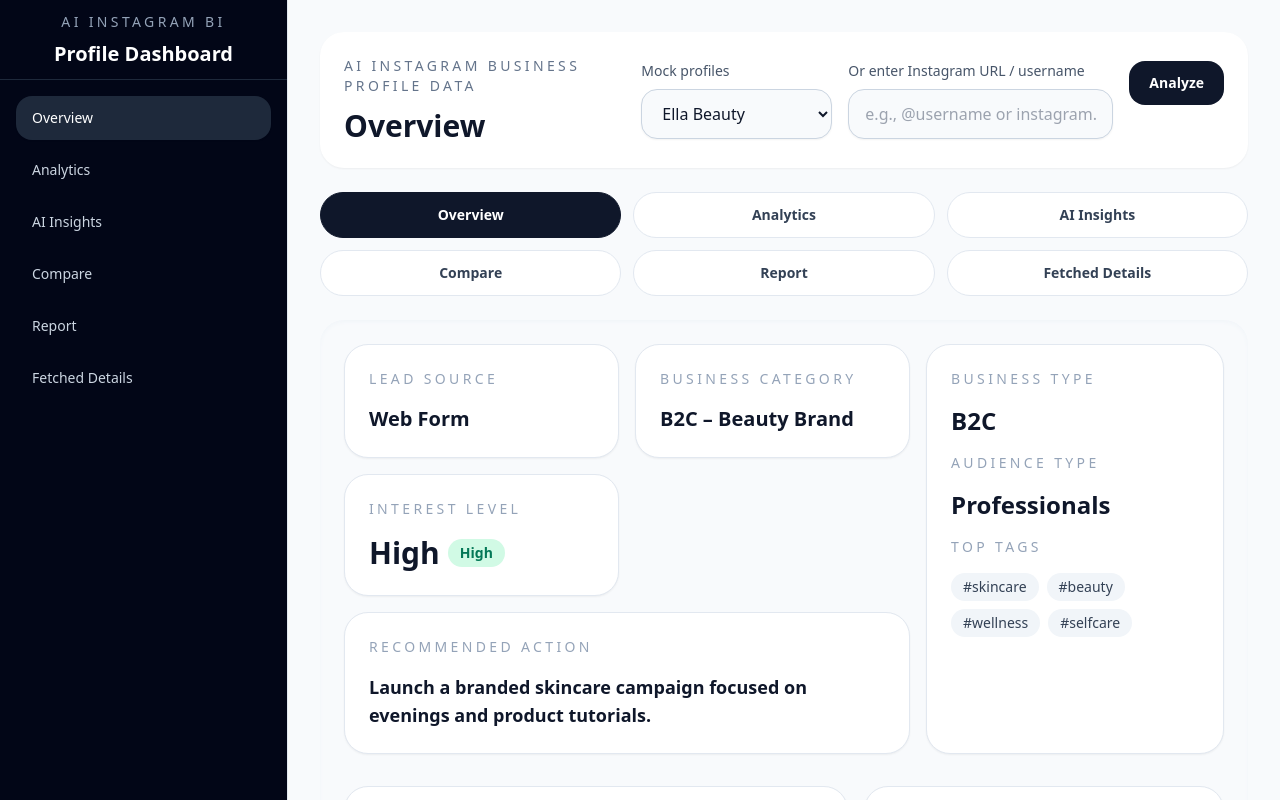
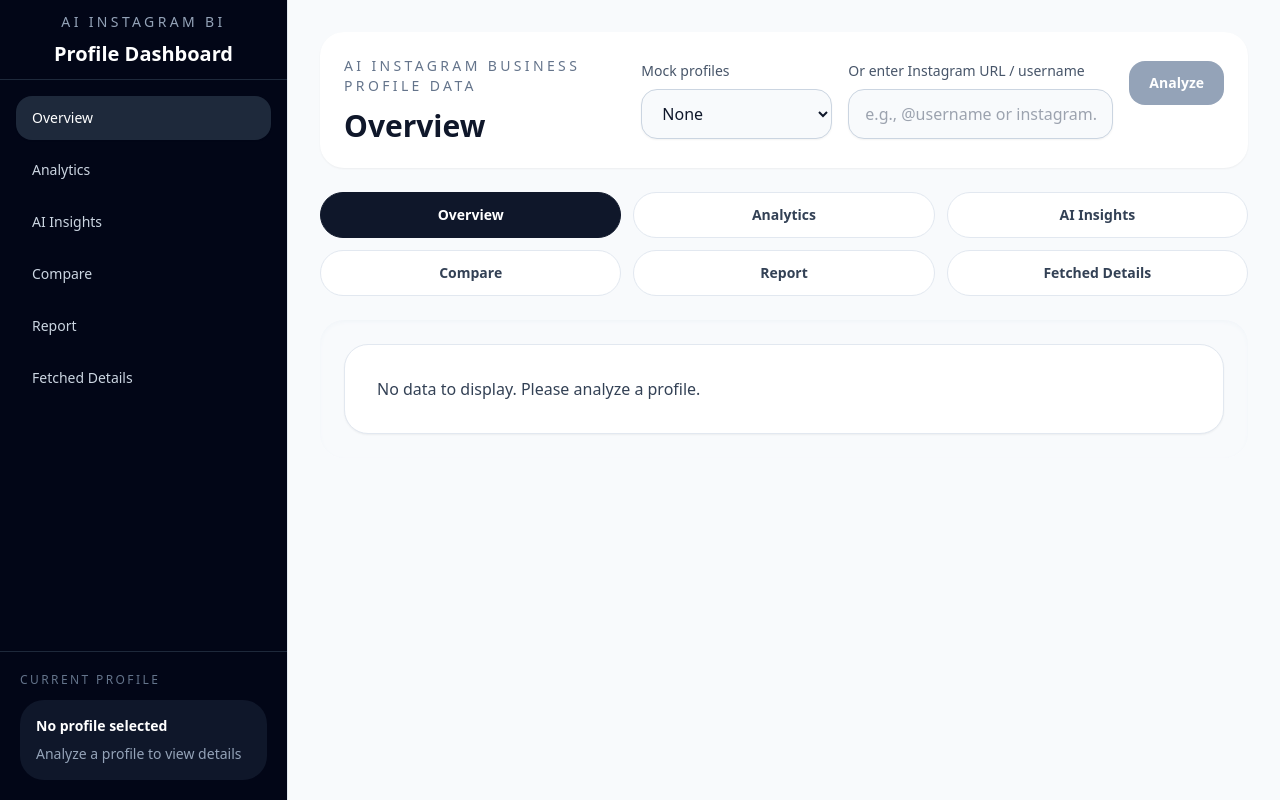
Before and after one commit to simats-hackathon/simats_demo, a React (Create React App) app in the folder frontend/: page / in a window 1280 px wide. Shown: the top 800 px of the page. Built offline with nearby package versions, Linux system fonts and the light colour scheme.

Commit message:
corrected ui

```diff
--- a/frontend/src/App.js
+++ b/frontend/src/App.js
@@ -173,27 +173,24 @@ const mapScrapeToProfile = (scrapeData, baseProfile) => {
 
 function App() {
   const [activeTab, setActiveTab] = useState('Overview');
-  const [selectedProfile, setSelectedProfile] = useState(mockProfiles[0].username);
+  const [selectedProfile, setSelectedProfile] = useState(NONE_PROFILE);
   const [usernameInput, setUsernameInput] = useState('');
   const [loading, setLoading] = useState(false);
   const [error, setError] = useState('');
-  const [profile, setProfile] = useState(mockProfiles[0]);
+  const [profile, setProfile] = useState(null);
 
   const selectedMockProfile = useMemo(
-    () => mockProfiles.find((item) => item.username === selectedProfile) || mockProfiles[0],
+    () => mockProfiles.find((item) => item.username === selectedProfile) || null,
     [selectedProfile]
   );
-
-  useEffect(() => {
-    if (selectedProfile !== NONE_PROFILE) {
-      setProfile(selectedMockProfile);
-      setError('');
-    }
-  }, [selectedMockProfile, selectedProfile]);
 
   const runApiAnalysis = async (rawValue) => {
     const username = extractUsername(rawValue);
     const url = buildInstagramUrl(rawValue);
+
+    // Always clear stale dashboard data before a new analysis request.
+    setProfile(null);
+
     if (!username || !url || username === 'instagram.com') {
       setError('Enter a valid username');
       return;
@@ -215,7 +212,7 @@ function App() {
 
       const scrapeData = await scrapeResponse.json();
       const matchedMock = mockProfiles.find((item) => item.username === username);
-      const baseProfile = matchedMock || profile || mockProfiles[0];
+      const baseProfile = matchedMock || mockProfiles[0];
 
       setProfile(mapScrapeToProfile(scrapeData, baseProfile));
       setSelectedProfile(NONE_PROFILE);
@@ -232,7 +229,7 @@ function App() {
 
         const data = await response.json();
         const matchedMock = mockProfiles.find((item) => item.username === username);
-        const baseProfile = matchedMock || profile || mockProfiles[0];
+        const baseProfile = matchedMock || mockProfiles[0];
         setProfile(mapApiToProfile(data, baseProfile));
         setSelectedProfile(matchedMock ? matchedMock.username : NONE_PROFILE);
       } catch (fetchError) {
@@ -244,6 +241,16 @@ function App() {
   };
 
   const handleAnalyze = async () => {
+    const hasUrlInput = extractUsername(usernameInput).length > 0;
+
+    if (selectedProfile === NONE_PROFILE && !hasUrlInput) {
+      window.alert('Please enter a URL or select a mock profile');
+      return;
+    }
+
+    // Always clear stale dashboard data before loading new results.
+    setProfile(null);
+
     if (selectedProfile === NONE_PROFILE) {
       await runApiAnalysis(usernameInput);
       return;
@@ -251,11 +258,18 @@ function App() {
 
     setError('');
     setLoading(true);
+    if (!selectedMockProfile) {
+      window.alert('Please enter a URL or select a mock profile');
+      setLoading(false);
+      return;
+    }
+
     setProfile(selectedMockProfile);
     setLoading(false);
   };
 
   const showEnterButton = extractUsername(usernameInput).length > 0;
+  const disableAnalyze = selectedProfile === NONE_PROFILE && !showEnterButton;
 
   if (loading) {
     return (
@@ -331,7 +345,12 @@ function App() {
 
               <button
                 onClick={handleAnalyze}
-                className="rounded-2xl bg-slate-900 px-5 py-3 text-sm font-semibold text-white transition hover:bg-slate-700"
+                disabled={disableAnalyze}
+                className={`rounded-2xl px-5 py-3 text-sm font-semibold text-white transition ${
+                  disableAnalyze
+                    ? 'cursor-not-allowed bg-slate-400'
+                    : 'bg-slate-900 hover:bg-slate-700'
+                }`}
               >
                 Analyze
               </button>
@@ -355,12 +374,20 @@ function App() {
           </div>
 
           <div className="rounded-3xl bg-slate-50 p-4 shadow-inner shadow-slate-100 sm:p-6">
+            {!profile ? (
+              <div className="rounded-3xl border border-slate-200 bg-white p-8 text-slate-700 shadow-sm">
+                No data to display. Please analyze a profile.
+              </div>
+            ) : (
+              <>
                 {activeTab === 'Overview' && <Overview profile={profile} />}
                 {activeTab === 'Analytics' && <Analytics profile={profile} />}
                 {activeTab === 'AI Insights' && <AIInsights profile={profile} />}
                 {activeTab === 'Compare' && <Compare profiles={mockProfiles} />}
                 {activeTab === 'Report' && <Report profile={profile} />}
                 {activeTab === 'Fetched Details' && <FetchedDetails profile={profile} />}
+              </>
+            )}
           </div>
         </main>
       </div>
--- a/frontend/src/components/Dashboard.js
+++ b/frontend/src/components/Dashboard.js
@@ -1,7 +1,13 @@
 import React from 'react';
 
 const Dashboard = ({ data }) => {
-  if (!data) return null;
+  if (!data) {
+    return (
+      <div className="rounded-lg bg-white p-6 text-gray-600 shadow-md">
+        No data to display. Please analyze a profile.
+      </div>
+    );
+  }
 
   const { username, followers, engagementRate, leadScore, tags, aiAnalysis } = data;
 
--- a/frontend/src/components/InputForm.js
+++ b/frontend/src/components/InputForm.js
@@ -1,14 +1,22 @@
 import React, { useState } from 'react';
 
-const InputForm = ({ onAnalyze }) => {
+const InputForm = ({ onAnalyze, selectedMockProfile = 'None' }) => {
   const [username, setUsername] = useState('');
 
   const handleSubmit = (e) => {
     e.preventDefault();
-    if (username) {
-      onAnalyze(username);
+    const hasUsername = username.trim().length > 0;
+    const hasMockSelection = selectedMockProfile && selectedMockProfile !== 'None';
+
+    if (!hasUsername && !hasMockSelection) {
+      window.alert('Please enter a URL or select a mock profile');
+      return;
     }
+
+    onAnalyze(username.trim());
   };
+
+  const disableAnalyze = username.trim().length === 0 && (!selectedMockProfile || selectedMockProfile === 'None');
 
   return (
     <form onSubmit={handleSubmit} className="mb-6">
@@ -22,6 +30,7 @@ const InputForm = ({ onAnalyze }) => {
         />
         <button
           type="submit"
+          disabled={disableAnalyze}
           className="px-6 py-2 bg-blue-600 text-white rounded-r-md hover:bg-blue-700 focus:outline-none focus:ring-2 focus:ring-blue-500"
         >
           Analyze
--- a/frontend/src/components/Sidebar.js
+++ b/frontend/src/components/Sidebar.js
@@ -3,6 +3,9 @@ import React from 'react';
 const tabs = ['Overview', 'Analytics', 'AI Insights', 'Compare', 'Report', 'Fetched Details'];
 
 const Sidebar = ({ activeTab, setActiveTab, profile }) => {
+  const displayName = profile?.displayName || 'No profile selected';
+  const businessCategory = profile?.businessCategory || 'Analyze a profile to view details';
+
   return (
     <aside className="hidden w-72 flex-col border-r border-slate-200 bg-slate-950 text-white lg:flex">
       <div className="flex h-20 items-center justify-center border-b border-slate-800 px-6 text-center">
@@ -31,12 +34,14 @@ const Sidebar = ({ activeTab, setActiveTab, profile }) => {
       <div className="border-t border-slate-800 p-5">
         <div className="mb-3 text-xs uppercase tracking-[0.2em] text-slate-500">Current Profile</div>
         <div className="rounded-3xl bg-slate-900 p-4 text-sm">
-          <div className="font-semibold text-white">{profile.displayName}</div>
-          <div className="mt-2 text-slate-400">{profile.businessCategory}</div>
-          <div className="mt-3 flex flex-wrap gap-2 text-xs">
-            <span className="rounded-full bg-emerald-500/10 px-3 py-1 text-emerald-200">{profile.interestLevel} Interest</span>
-            <span className="rounded-full bg-sky-500/10 px-3 py-1 text-sky-200">{profile.audienceType}</span>
-          </div>
+          <div className="font-semibold text-white">{displayName}</div>
+          <div className="mt-2 text-slate-400">{businessCategory}</div>
+          {profile && (
+            <div className="mt-3 flex flex-wrap gap-2 text-xs">
+              <span className="rounded-full bg-emerald-500/10 px-3 py-1 text-emerald-200">{profile.interestLevel} Interest</span>
+              <span className="rounded-full bg-sky-500/10 px-3 py-1 text-sky-200">{profile.audienceType}</span>
+            </div>
+          )}
         </div>
       </div>
     </aside>
```
Lines whose indentation alone changed are shown as unchanged.
